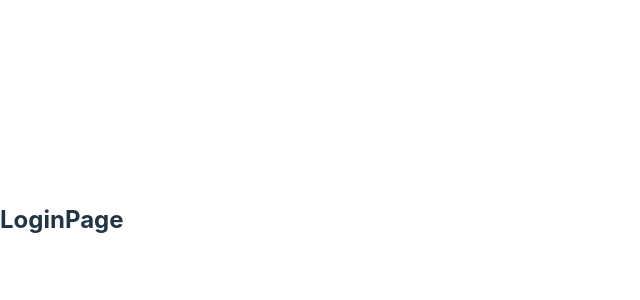
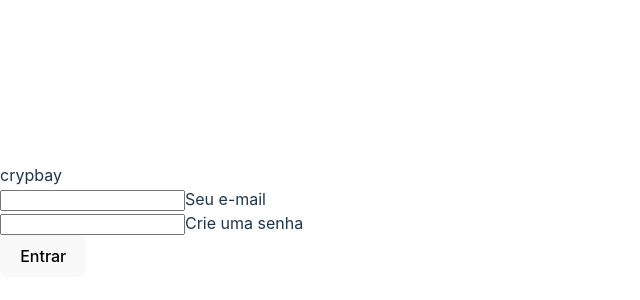
Before and after one commit to danielviana10/crypbay, a React (Vite) app: page /login in a window 1280 px wide. Shown: the part 180-480 px from the top of the page, without its empty margins (0-640 px from the left). Built offline with nearby package versions, Linux system fonts and the light colour scheme.

Commit message:
feat: add login.

```diff
--- a/src/pages/loginPage/index.tsx
+++ b/src/pages/loginPage/index.tsx
@@ -1,5 +1,10 @@
+import { LoginForm } from "../../components/Form/LoginForm";
+
 export const LoginPage = () => {
-    return(
-        <h2>LoginPage</h2>
-    )
-}
+  return (
+    <>
+      <header>crypbay</header>
+      <LoginForm />
+    </>
+  );
+};
--- a/src/providers/userContext.tsx
+++ b/src/providers/userContext.tsx
@@ -1,7 +1,7 @@
 import { createContext } from "react";
 import { useNavigate } from "react-router-dom";
 import { TLoginFormValues } from "../components/Form/LoginForm/loginFormSchema";
-import { api } from "../services/api";
+/* import { api } from "../services/api"; */
 import { toast } from "react-toastify";
 
 interface IUserContext {
@@ -11,20 +11,20 @@ interface IUserContext {
   ) => Promise<void>;
 }
 
-interface IUser {
+/* interface IUser {
   name: string;
   email: string;
   id: string;
-}
+} */
 
 interface IUserProviderProps {
   children: React.ReactNode;
 }
 
-interface IUserLoginResponse {
+/* interface IUserLoginResponse {
   accessToken: string;
   user: IUser;
-}
+} */
 
 export const UserContext = createContext({} as IUserContext);
 export const UserProvider = ({ children }: IUserProviderProps) => {
@@ -36,9 +36,11 @@ export const UserProvider = ({ children }: IUserProviderProps) => {
   ) => {
     try {
       setLoading(true);
-      const { data } = await api.post<IUserLoginResponse>("/login", formData);
+      /* const { data } = await api.post<IUserLoginResponse>("/login", formData);
       localStorage.setItem("@TOKEN_KenzieBurguer", data.accessToken);
-      localStorage.setItem("@USERID_KenzieBurguer", data.user.id);
+      localStorage.setItem("@USERID_KenzieBurguer", data.user.id); */
+      console.log(formData);
+
       toast.success("Login bem sucedido");
       navigate("/dashboard");
     } catch (error: any) {
--- a/src/services/api.ts
+++ b/src/services/api.ts
@@ -1,6 +1,6 @@
 import axios from "axios";
 
 export const api = axios.create({
-  baseURL: "https://hamburgueria-kenzie-v2.herokuapp.com",
-  timeout: 8000,
+  /* baseURL: fakeapi
+  timeout: 8000, */
 });
```
